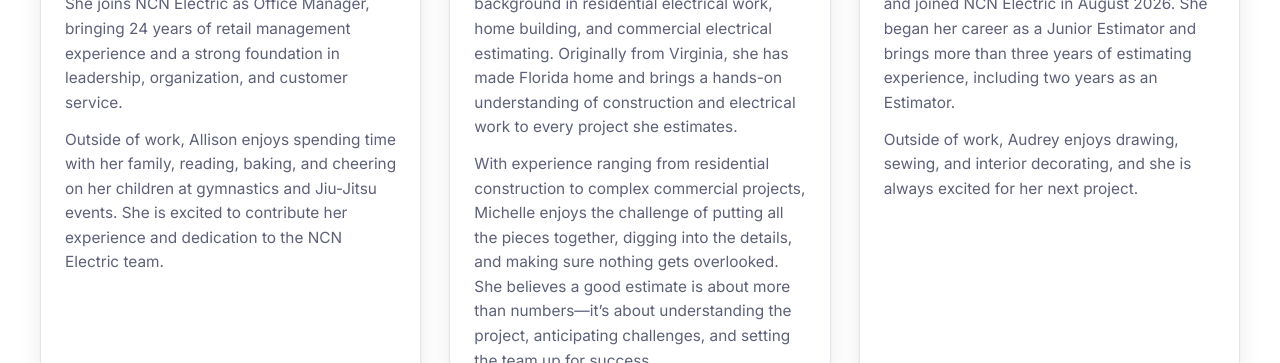
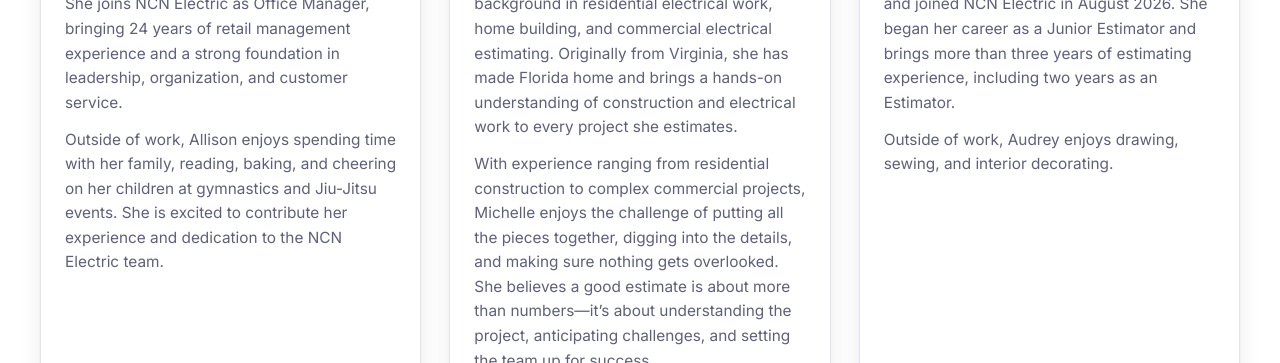
Before and after one commit to soniccombinator/ncnelectric-website, an Astro site: page /team in a window 1280 px wide. Shown: the part 2060-2423 px from the top of the page. Built offline with nearby package versions, Linux system fonts and the light colour scheme; Astro itself is replaced by a stand-in of ours.

Commit message:
Team: shorten Audrey's closing line
Co-Authored-By: Claude Opus 5.5 <noreply@anthropic.com>
Claude-Session: https://claude.ai/code/session_012ZPCrDXht5yRXmhmVs11TM

```diff
--- a/src/content/team/audrey.md
+++ b/src/content/team/audrey.md
@@ -7,4 +7,4 @@ linkedin: https://www.linkedin.com/in/audrey-roden-77a777419
 ---
 Born and raised in Florida, Audrey is a graduate of State College of Florida (SCF) and joined NCN Electric in August 2026. She began her career as a Junior Estimator and brings more than three years of estimating experience, including two years as an Estimator.
 
-Outside of work, Audrey enjoys drawing, sewing, and interior decorating, and she is always excited for her next project.
+Outside of work, Audrey enjoys drawing, sewing, and interior decorating.
```
